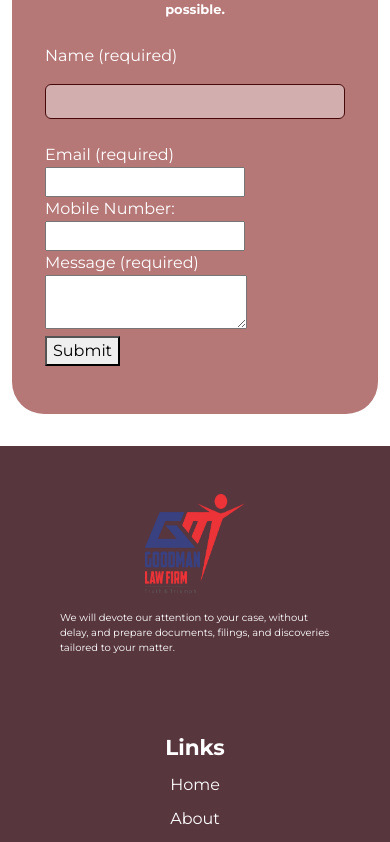
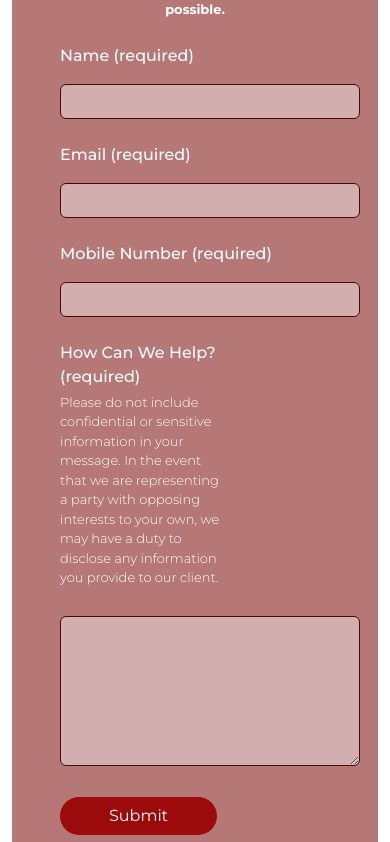
Before and after one commit to NaveenDanielRaj/gdman, a React (Vite) app: page /contactUs in a window 390 px wide. Shown: the part 3402-4244 px from the top of the page. Built offline with nearby package versions, Linux system fonts and the light colour scheme.

Commit message:
feat: contact us form

```diff
--- a/src/App.css
+++ b/src/App.css
@@ -385,6 +385,25 @@
   height: 35px;
   min-width: 300px;
 }
+
+textarea {
+  min-height: 150px;
+}
+
+label {
+  font-weight: 500;
+}
+
+.error {
+  color : rgb(149, 33, 33);
+  font-weight: 500;
+  font-size: 13px
+}
+
+.submitButton {
+  background-color: #9C0B0B !important;
+  color: #ffffff !important;
+}
 /* footer */
 
 .footer {
--- a/src/components/contact.jsx
+++ b/src/components/contact.jsx
@@ -96,8 +96,8 @@ const Contact = () => {
             <p className="fw-bold text-center">Need legal representation? Fill out our contact form with some information about your case or concern. We will respond to any inquiry as soon as possible.
             </p>
 
-            <div className="contactForm1 d-flex align-items-center justify-content-center">
-              <div>
+            <div className="contactForm1 row align-items-center justify-content-center">
+              <div className="col-12 col-md-6">
                 <form className="w-100 row" onSubmit={handleSubmit(onFormSubmit)}>
                   <div className=" col-12">
                     <div className="py-2">
@@ -105,23 +105,25 @@ const Contact = () => {
                     </div>
                     <div className="py-2">
                       <input
-                        className="input rounded-2"
+                        className="input rounded-2 w-100"
                         id="name"
                         type="text"
                         {...register('name', { required: 'Name is required' })}
                       />
                     </div>
-                    <div className="py-2">
-                      {errors.name && <span>{errors.name.message}</span>}
+                    <div className="py-1">
+                      {errors.name && <span className="error">*{errors.name.message}</span>}
                     </div>
                   </div>
 
                   <div className="col-12">
-                    <div>
+                    <div className="py-2">
+                      <label htmlFor="email">Email <span>(required)</span></label>
 
                     </div>
-                    <label htmlFor="email">Email <span>(required)</span></label>
+                    <div className="py-2">
                       <input
+                      className="input rounded-2 w-100"
                         id="email"
                         type="email"
                         {...register('email', {
@@ -132,12 +134,19 @@ const Contact = () => {
                           },
                         })}
                       />
-                    {errors.email && <span>{errors.email.message}</span>}
+                    </div>
+                    <div className="py-1">
+                      {errors.email && <span className="error">*{errors.email.message}</span>}
+                    </div>
                   </div>
 
                   <div className="col-12">
-                    <label htmlFor="mobile">Mobile Number:</label>
+                    <div className="py-2">
+                      <label htmlFor="mobile">Mobile Number <span>(required)</span></label>
+                    </div>
+                    <div className="py-2">
                       <input
+                      className="input rounded-2 w-100"
                         id="mobile"
                         type="text"
                         {...register('mobile', {
@@ -148,24 +157,35 @@ const Contact = () => {
                           },
                         })}
                       />
-                    {errors.mobile && <span>{errors.mobile.message}</span>}
+                    </div>
+                    <div className="py-1">
+                      {errors.mobile && <span className="error">*{errors.mobile.message}</span>}
+                    </div>
                   </div>
 
                   <div className="col-12">
-                    <label htmlFor="message">Message <span>(required)</span></label>
+                  <div className="py-2">
+                    <label htmlFor="message">How Can We Help? <span>(required)</span></label>
+                    <p className="py-1 w-75 lead">Please do not include confidential or sensitive information in your message. In the event that we are representing a party with opposing interests to your own, we may have a duty to disclose any information you provide to our client.</p>
+                  </div>
+                  <div className="">
                     <textarea
+                      className="input rounded-2 w-100 "
                       id="message"
                       {...register('message', { required: 'Message is required' })}
                     ></textarea>
-                    {errors.message && <span>{errors.message.message}</span>}
+                  </div>
+                  <div className="py-1">
+                    {errors.message && <span className="error">*{errors.message.message}</span>}
+                  </div>
                   </div>
 
-                  <div>
-                    <button type="submit">Submit</button>
+                  <div className="pt-3">
+                    <button className="btn submitButton rounded-5 px-5 float-center" type="submit">Submit</button>
                   </div>
                 </form>
               </div>
-              <div>
+              <div className="col-12 col-md-4 d-none d-lg-block">
                     <img width={500} className="img-fluid" src={formImage}/>
               </div>
             </div>
```
Also changed, not shown: 33 other files (tests, documents, lock files or other folders). Lines whose indentation alone changed are shown as unchanged.
